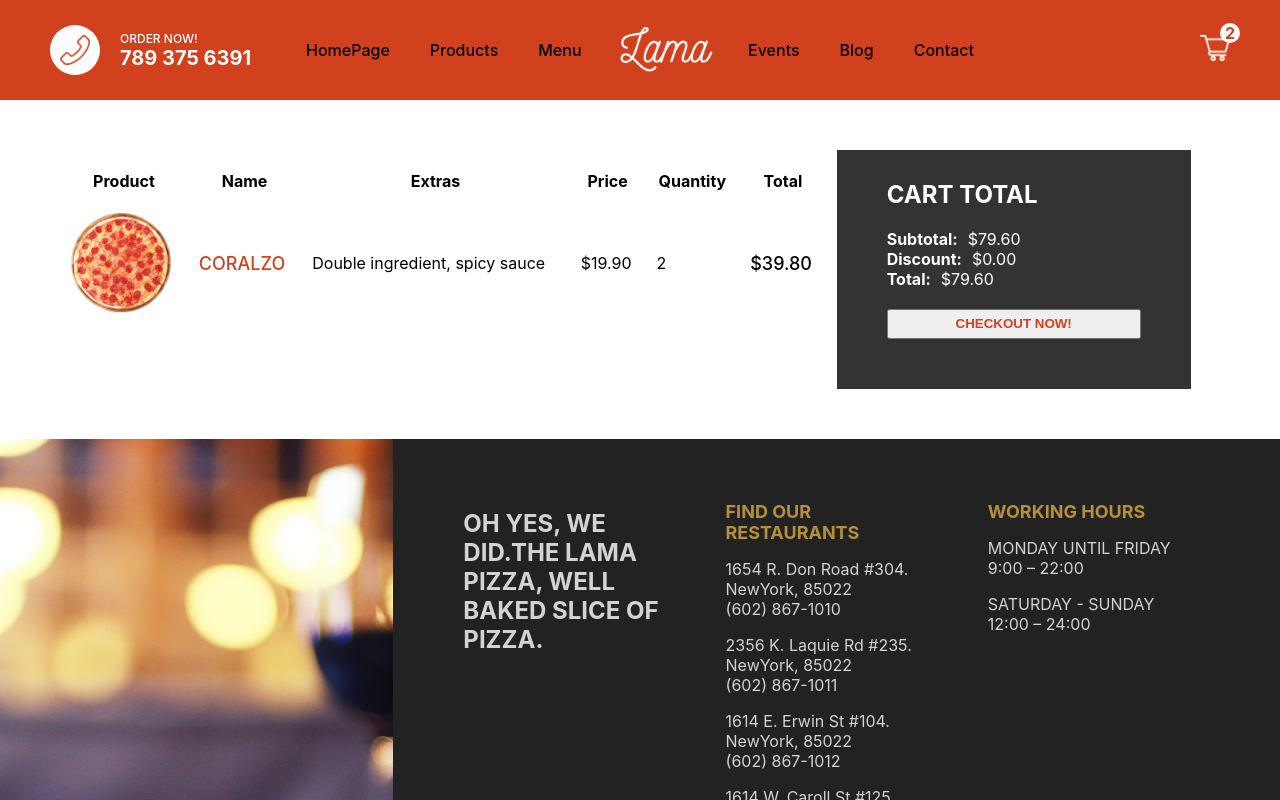
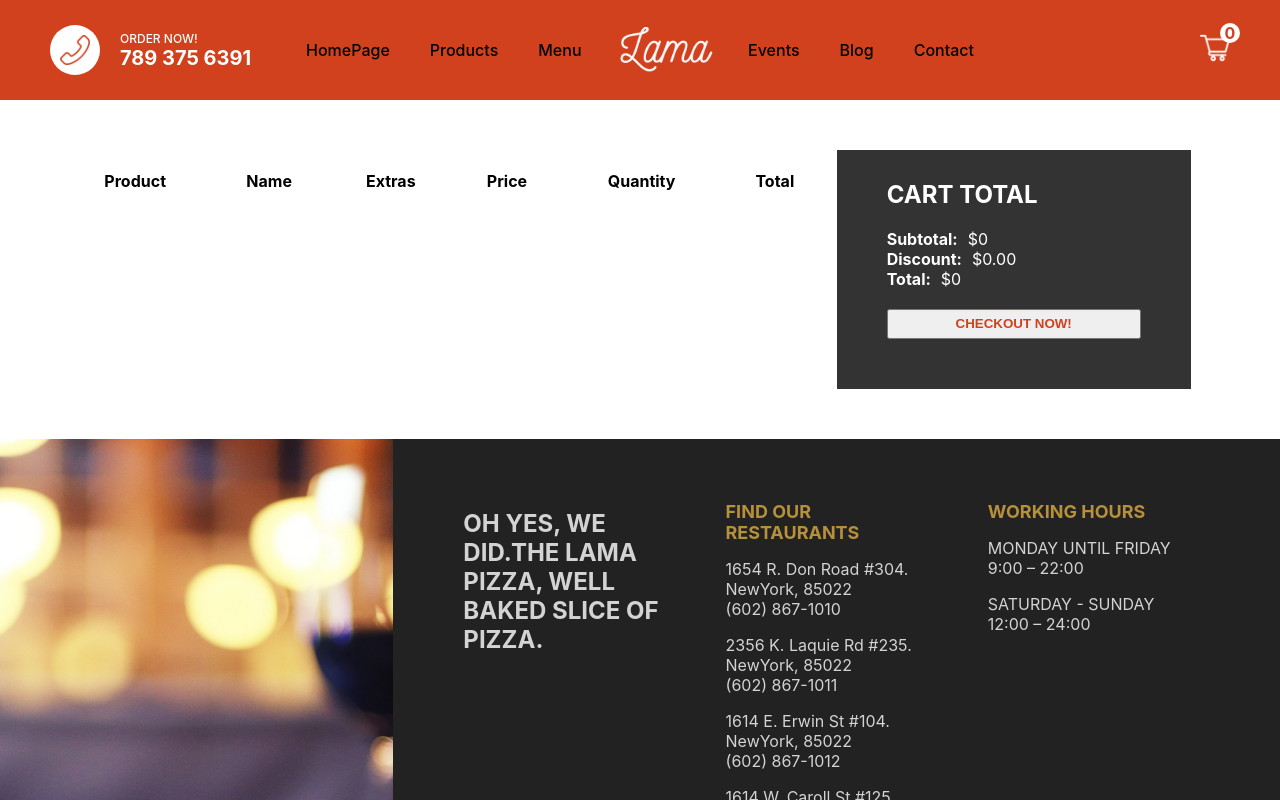
Before and after one commit to HimeshChander/Food-Delivery-App, a Next.js app: page /Cart in a window 1280 px wide. Shown: the top 800 px of the page. Built offline with nearby package versions, Linux system fonts and the light colour scheme.

Commit message:
redux integration

```diff
--- a/components/Navbar.js
+++ b/components/Navbar.js
@@ -1,11 +1,14 @@
-import styles from "../styles/Navbar.module.css"
-import Image from "next/image"
-const Navbar=()=>{
-    return(
+import styles from "../styles/Navbar.module.css";
+import Image from "next/image";
+import { useSelector } from "react-redux";
+import Link from "next/link";
+const Navbar = () => {
+  const quantity = useSelector((state) => state.cart.quantity);
+  return (
     <div className={styles.container}>
       <div className={styles.item}>
         <div className={styles.callButton}>
-                <Image src="/telephone.png" alt="" width="32" height="32"/>
+          <Image src="/telephone.png" alt="" width="32" height="32" />
         </div>
         <div className={styles.texts}>
           <div className={styles.text}>ORDER NOW!</div>
@@ -17,19 +20,21 @@
           <li className={styles.listItem}>HomePage</li>
           <li className={styles.listItem}>Products</li>
           <li className={styles.listItem}>Menu</li>
-                <Image src="/logo.png" alt="" width="160px" height="69px"/>
+          <Image src="/logo.png" alt="" width="160px" height="69px" />
           <li className={styles.listItem}>Events</li>
           <li className={styles.listItem}>Blog</li>
           <li className={styles.listItem}>Contact</li>
         </ul>
       </div>
+      <Link href="/Cart" passHref>
         <div className={styles.item}>
           <div className={styles.cart}>
-                <Image src="/cart.png" alt="" width="30px" height="30px"/>
-                <div className={styles.counter}>2</div>
+            <Image src="/cart.png" alt="" width="30px" height="30px" />
+            <div className={styles.counter}>{quantity}</div>
           </div>
         </div>
+      </Link>
     </div>
-    )
-}
-export default Navbar
+  );
+};
+export default Navbar;
--- a/package.json
+++ b/package.json
@@ -9,11 +9,14 @@
     "lint": "next lint"
   },
   "dependencies": {
+    "@reduxjs/toolkit": "^1.8.1",
     "axios": "^0.27.2",
     "mongoose": "^6.3.4",
     "next": "12.1.5",
     "react": "18.0.0",
-    "react-dom": "18.0.0"
+    "react-dom": "18.0.0",
+    "react-redux": "^8.0.1",
+    "redux": "^4.2.0"
   },
   "devDependencies": {
     "eslint": "8.14.0",
--- a/pages/Cart.js
+++ b/pages/Cart.js
@@ -1,6 +1,9 @@
 import styles from "../styles/Cart.module.css";
 import Image from "next/image";
+import {useDispatch,useSelector} from "react-redux"
 const Cart = () => {
+  const dispatch=useDispatch()
+  const cart=useSelector(state=>state.cart)
   return (
     <div className={styles.container}>
       <div className={styles.left}>
@@ -16,35 +19,39 @@
             </tr>
           </thead>
           <tbody>
-            <tr>
+            {cart.products.map(product=>(
+              <tr key={product._id} className={styles.tr}>
               <td>
                 <div className={styles.imgContainer}>
                   <Image
                     alt=""
-                    src="/pizza.png"
+                    src={product.img}
                     layout="fill"
                     objectFit="cover"
                   />
                 </div>
               </td>
               <td>
-                <span className={styles.name}>CORALZO</span>
+                <span className={styles.name}>{product.title}</span>
               </td>
               <td>
                 <span className={styles.extras}>
-                  Double ingredient, spicy sauce
+                  {product.extras.map(extra=>(
+                    <span key={extra._id}>{extra.text}, </span>
+                  ))}
                 </span>
               </td>
               <td>
-                <span className={styles.price}>$19.90</span>
+                <span className={styles.price}>${product.price}</span>
               </td>
               <td>
-                <span className={styles.quantity}>2</span>
+                <span className={styles.quantity}>{product.quantity}</span>
               </td>
               <td>
-                <span className={styles.total}>$39.80</span>
+                <span className={styles.total}>${product.price*product.quantity}</span>
               </td>
             </tr>
+            ))}
           </tbody>
         </table>
       </div>
@@ -52,13 +59,13 @@
         <div className={styles.wrapper}>
           <h2 className={styles.title}>CART TOTAL</h2>
           <div className={styles.totalText}>
-            <b className={styles.totalTextTitle}>Subtotal:</b>$79.60
+            <b className={styles.totalTextTitle}>Subtotal:</b>${cart.total}
           </div>
           <div className={styles.totalText}>
             <b className={styles.totalTextTitle}>Discount:</b>$0.00
           </div>
           <div className={styles.totalText}>
-            <b className={styles.totalTextTitle}>Total:</b>$79.60
+            <b className={styles.totalTextTitle}>Total:</b>${cart.total}
           </div>
           <button className={styles.button}>CHECKOUT NOW!</button>
         </div>
--- a/pages/_app.js
+++ b/pages/_app.js
@@ -1,12 +1,16 @@
-import Layout from '../components/Layout'
-import '../styles/globals.css'
+import Layout from "../components/Layout";
+import "../styles/globals.css";
+import { Provider } from "react-redux";
+import store from "../redux/store";
 
 function MyApp({ Component, pageProps }) {
-  return(
-  <Layout>
-    <Component {...pageProps} />
-  </Layout>
-  )
+  return (
+    <Provider store={store}>
+      <Layout>
+        <Component {...pageProps} />
+      </Layout>
+    </Provider>
+  );
 }
 
-export default MyApp
+export default MyApp;
--- /dev/null
+++ b/redux/cartSlice.js
@@ -0,0 +1,23 @@
+import {createSlice} from "@reduxjs/toolkit"
+
+const cartSlice=createSlice({
+    name:"cart",
+    initialState:{
+        products:[],
+        quantity:0,
+        total:0
+    },
+    reducers:{
+        addProduct:(state,action)=>{
+            state.products.push(action.payload)
+            state.total+=action.payload.price*action.payload.quantity
+            state.quantity+=1
+        },
+        reset:(state)=>{
+            state=initialState
+        }
+    }
+})
+
+export const{addProduct,reset}=cartSlice.actions
+export default cartSlice.reducer
--- /dev/null
+++ b/redux/store.js
@@ -0,0 +1,7 @@
+import { configureStore } from "@reduxjs/toolkit";
+import cartReducer from "./cartSlice"
+export default configureStore({
+    reducer:{
+        cart:cartReducer
+    }
+})
```
Also changed, not shown: pages/Products/[id].js (+8 -1 lines), 1 other file (tests, documents, lock files or other folders). Lines whose indentation alone changed are shown as unchanged.
